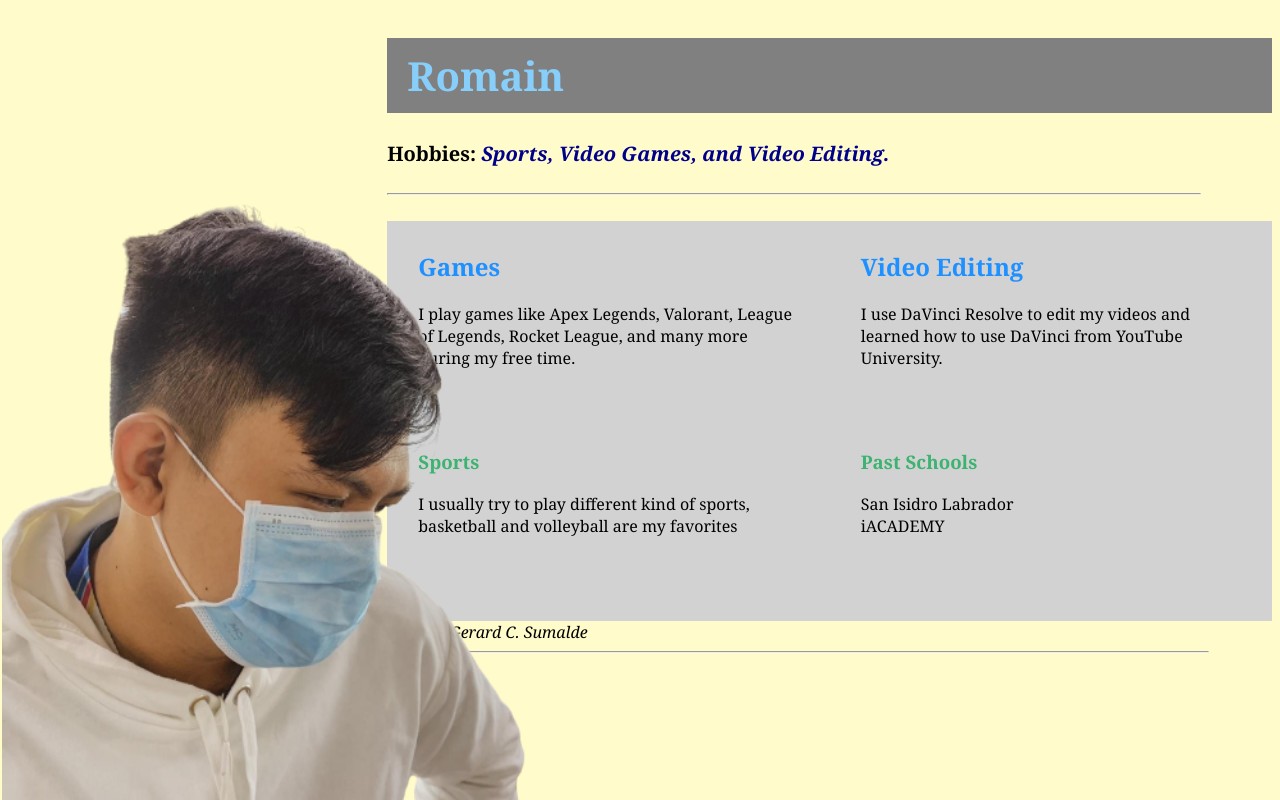
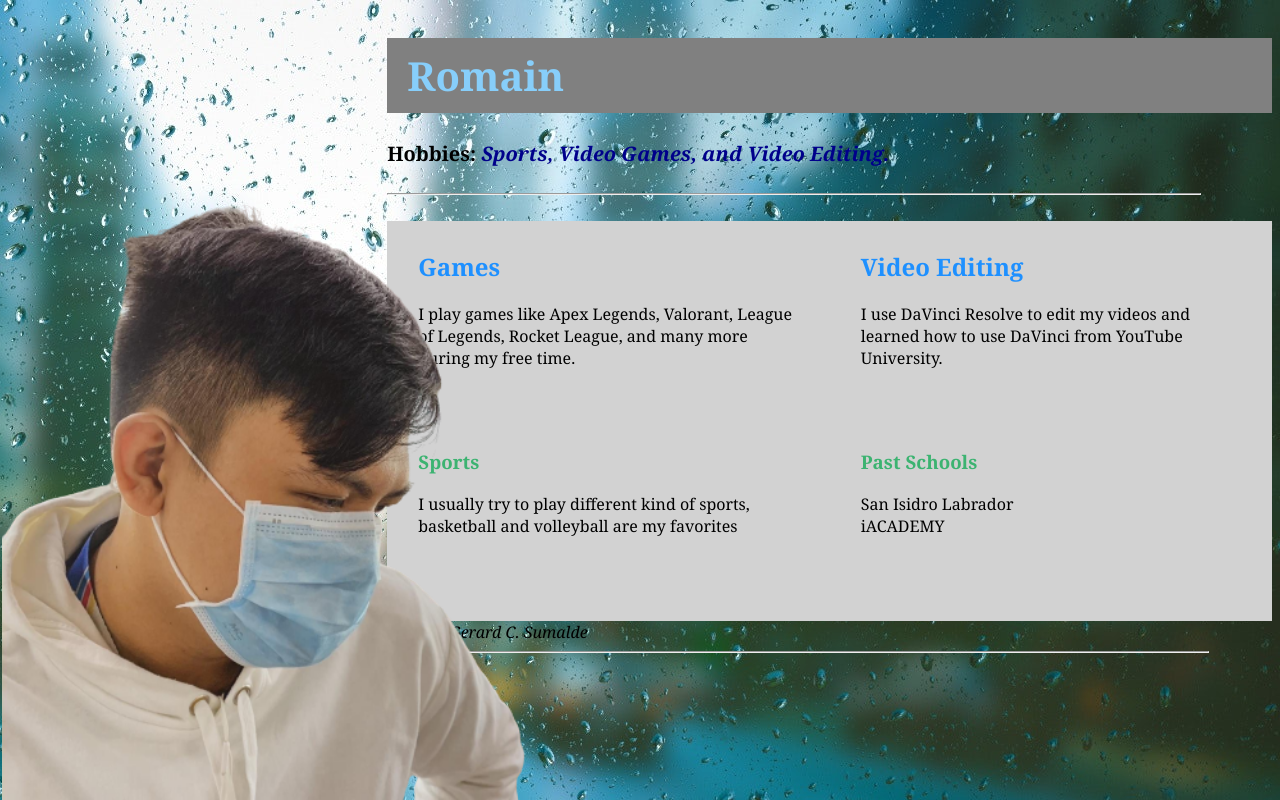
Before and after one commit to RomainSumalde/lab2, a PHP site: page / in a window 1280 px wide. Run offline with PHP 8.4, Linux system fonts and the light colour scheme.

Commit message:
CSS Background

```diff
--- a/week3/styles.css
+++ b/week3/styles.css
@@ -2,7 +2,10 @@
     box-sizing: border-box;
 }
 body {
-    background-color: rgb(255, 251, 202);
+    background-image: url("Images/background.jpg");
+    background-repeat: no-repeat;
+    background-position: right top;
+    background-attachment: fixed;
 }
 h1 {
     color: tomato;
```
Also changed, not shown: week3/Images/background.jpg (added).
